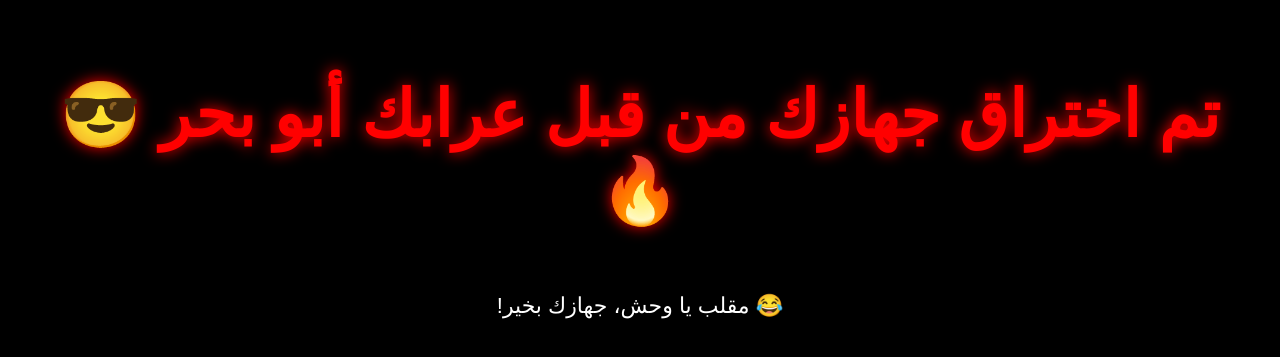
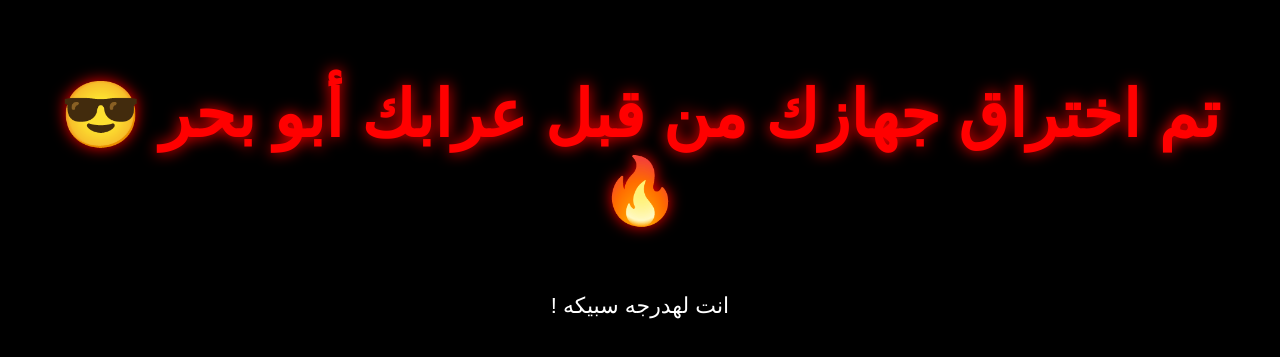
Before and after one commit to fszx166-source/FFFFFF, a plain HTML site: page index.html in a window 1280 px wide. Shown: the part 223-580 px from the top of the page. Drawn offline with Linux system fonts and the light colour scheme.

Commit message:
Update index.html

```diff
--- a/index.html
+++ b/index.html
@@ -31,7 +31,7 @@
 <body>
     <main>
         <h1>تم اختراق جهازك من قبل عرابك أبو بحر 😎🔥</h1>
-        <p>😂 مقلب يا وحش، جهازك بخير!</p>
+        <p> انت لهدرجه سبيكه !</p>
     </main>
 </body>
 </html>
```
